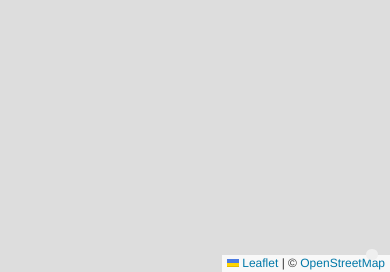
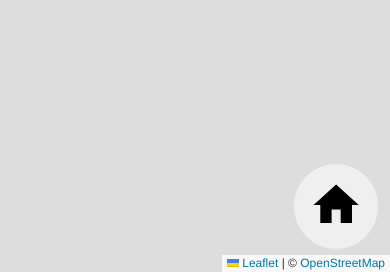
Before and after one commit to Max1Truc/opa, a plain HTML site: page index.html in a window 390 px wide. Shown: the part 572-844 px from the top of the page. Drawn offline with nearby package versions, Linux system fonts and the light colour scheme.

Commit message:
Improve responsive

```diff
--- a/css/index.css
+++ b/css/index.css
@@ -8,6 +8,11 @@ html, body, #map {
     width: 100vw;
 }
 
+.icon {
+  width: 75%;
+  height: 75%;
+}
+
 .floating {
   position: absolute;
   right: 3vw;
@@ -16,12 +21,23 @@ html, body, #map {
 }
 
 .rounded {
-  width: 3vw;
-  height: 3vw;
+  width: 6vw;
+  height: 6vw;
   border-radius: 50%;
   border: none;
   text-align: center;
   outline: 0;
+}
+
+@media (max-width: 600px) {
+  .floating {
+    bottom: 6vw;
+  }
+
+  .rounded {
+    width: 10vh;
+    height: 10vh;
+  }
 }
 
 .button {
--- a/index.html
+++ b/index.html
@@ -14,7 +14,7 @@
       <div id="map"></div>
       <button id="addressbutton" class="floating rounded button">
         <!-- Icon from material.io -->
-        <svg xmlns="http://www.w3.org/2000/svg" height="24" viewbox="0 0 24 24" width="24">
+        <svg class="icon" xmlns="http://www.w3.org/2000/svg" height="24" viewbox="0 0 24 24" width="24">
           <path d="M10 20v-6h4v6h5v-8h3L12 3 2 12h3v8z"/>
           <path d="M0 0h24v24H0z" fill="none"/>
         </svg>
```
